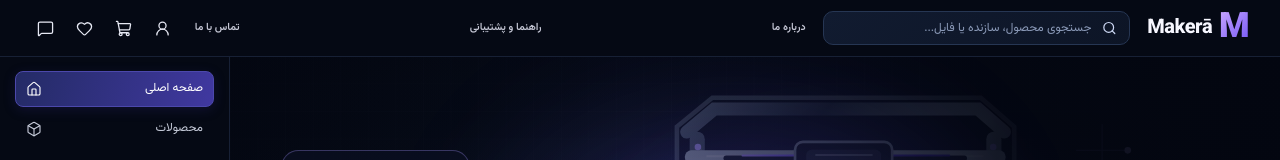
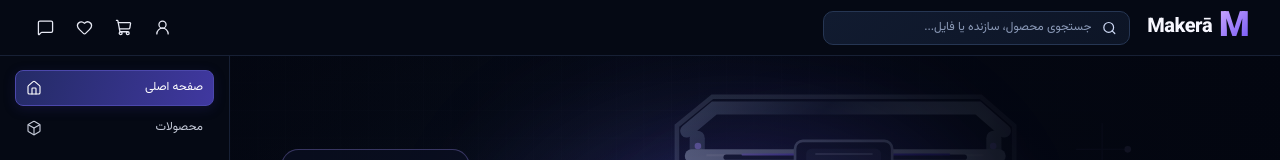
Before and after one commit to ParisaAtaee2000/web-projects, a React (Vite) app in the folder 3d-marketplace/: page / in a window 1280 px wide. Shown: the top 160 px of the page. Built offline with nearby package versions, Linux system fonts and the light colour scheme.

Commit message:
Simplify header to brand search and user actions

```diff
--- a/3d-marketplace/src/components/header/Header.tsx
+++ b/3d-marketplace/src/components/header/Header.tsx
@@ -1,6 +1,5 @@
 import { Brand } from "./Brand";
 import { SearchBar } from "./SearchBar";
-import { HeaderNavigation } from "./HeaderNavigation";
 import { HeaderActions } from "./HeaderActions";
 import { MobileMenu } from "./MobileMenu";
 import "./header.css";
@@ -10,7 +9,6 @@ export function Header() {
     <header className="reference-header">
       <Brand />
       <SearchBar />
-      <HeaderNavigation />
       <HeaderActions />
       <MobileMenu />
     </header>
```
